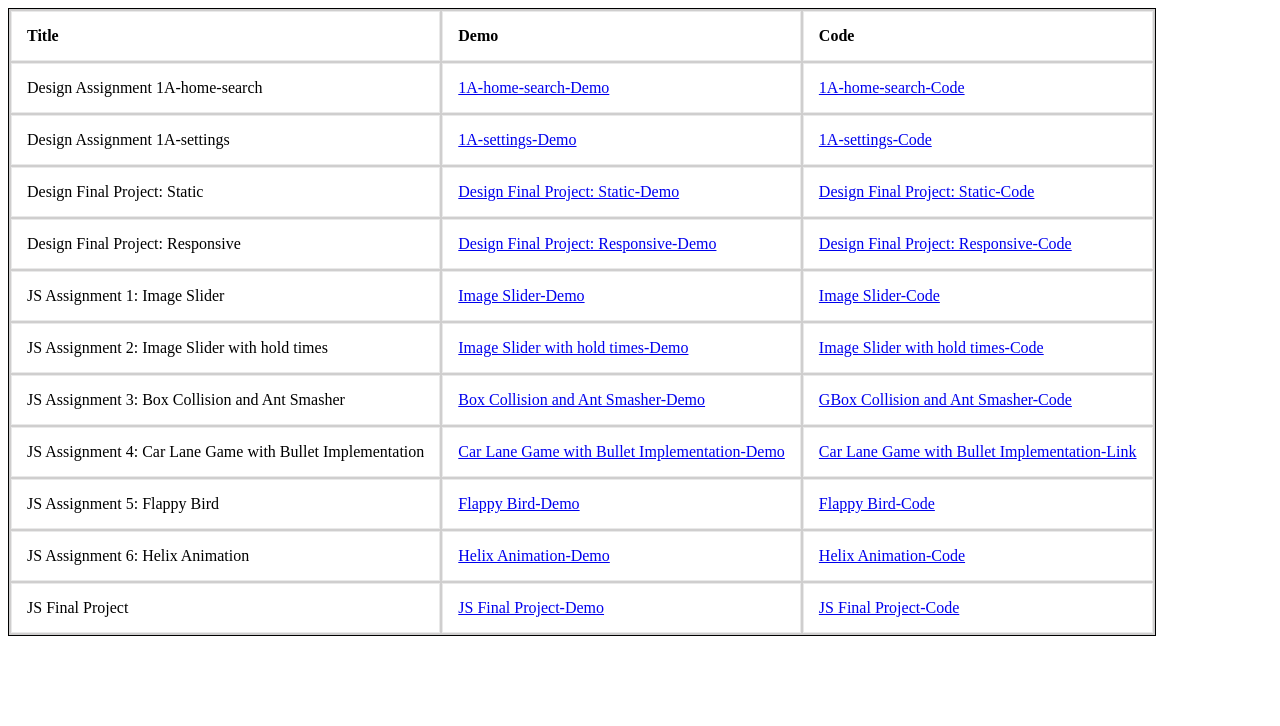
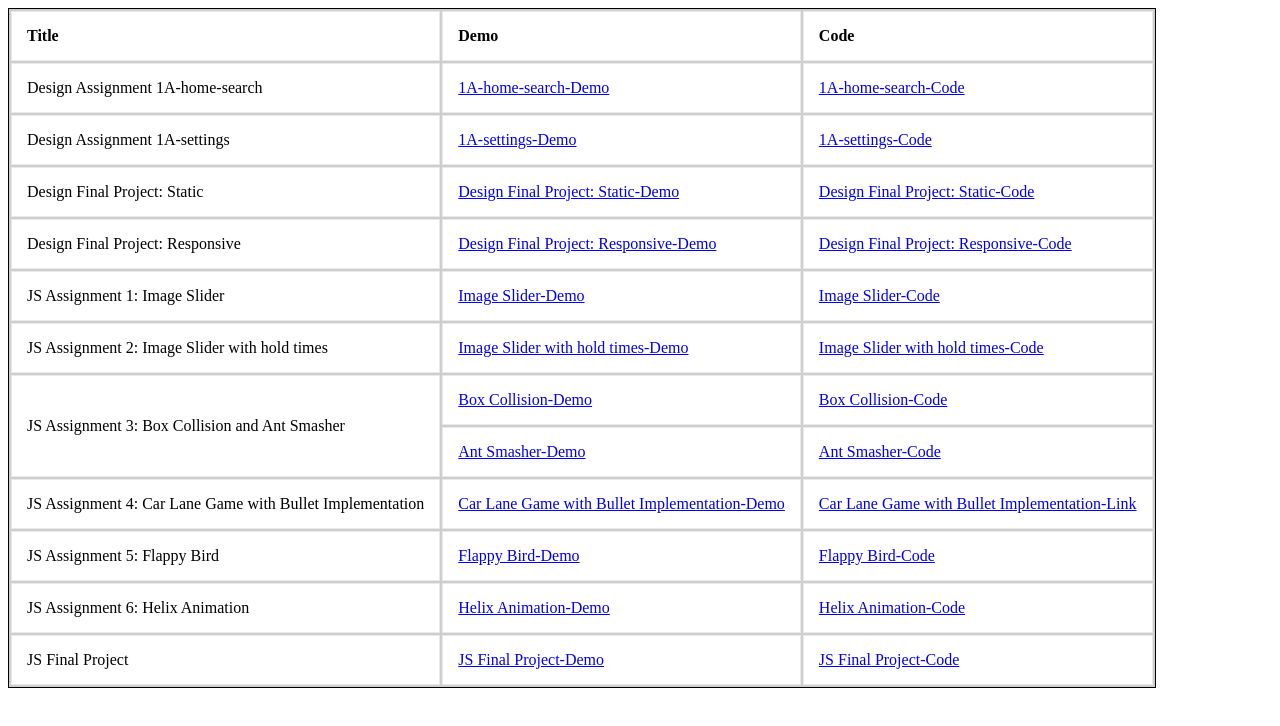
Before and after one commit to Aashish97/leapfrog, a plain HTML site: page index.html in a window 1280 px wide. Drawn offline with Linux system fonts and the light colour scheme.

Commit message:
Ant smasher added

```diff
--- a/index.html
+++ b/index.html
@@ -62,9 +62,13 @@
             <td><a href="https://github.com/Aashish97/leapfrog/tree/master/Image%20Slider">Image Slider with hold times-Code</a></td>
         </tr>
         <tr>
-            <td>JS Assignment 3: Box Collision and Ant Smasher</td>
-            <td><a href="https://aashish97.github.io/leapfrog/BallCollision/">Box Collision and Ant Smasher-Demo</a></td>
-            <td><a href="https://github.com/Aashish97/leapfrog/tree/master/BallCollision">GBox Collision and Ant Smasher-Code</a></td>
+            <td rowspan="2">JS Assignment 3: Box Collision and Ant Smasher</td>
+            <td><a href="https://aashish97.github.io/leapfrog/BallCollision/">Box Collision-Demo</a></td>
+            <td><a href="https://github.com/Aashish97/leapfrog/tree/master/BallCollision">Box Collision-Code</a></td>
+        </tr>
+        <tr>
+            <td><a href="https://aashish97.github.io/leapfrog/AntSmasher/">Ant Smasher-Demo</a></td>
+            <td><a href="https://github.com/Aashish97/leapfrog/tree/master/AntSmasher">Ant Smasher-Code</a></td>
         </tr>
         <tr>
             <td>JS Assignment 4: Car Lane Game with Bullet Implementation</td>
```
